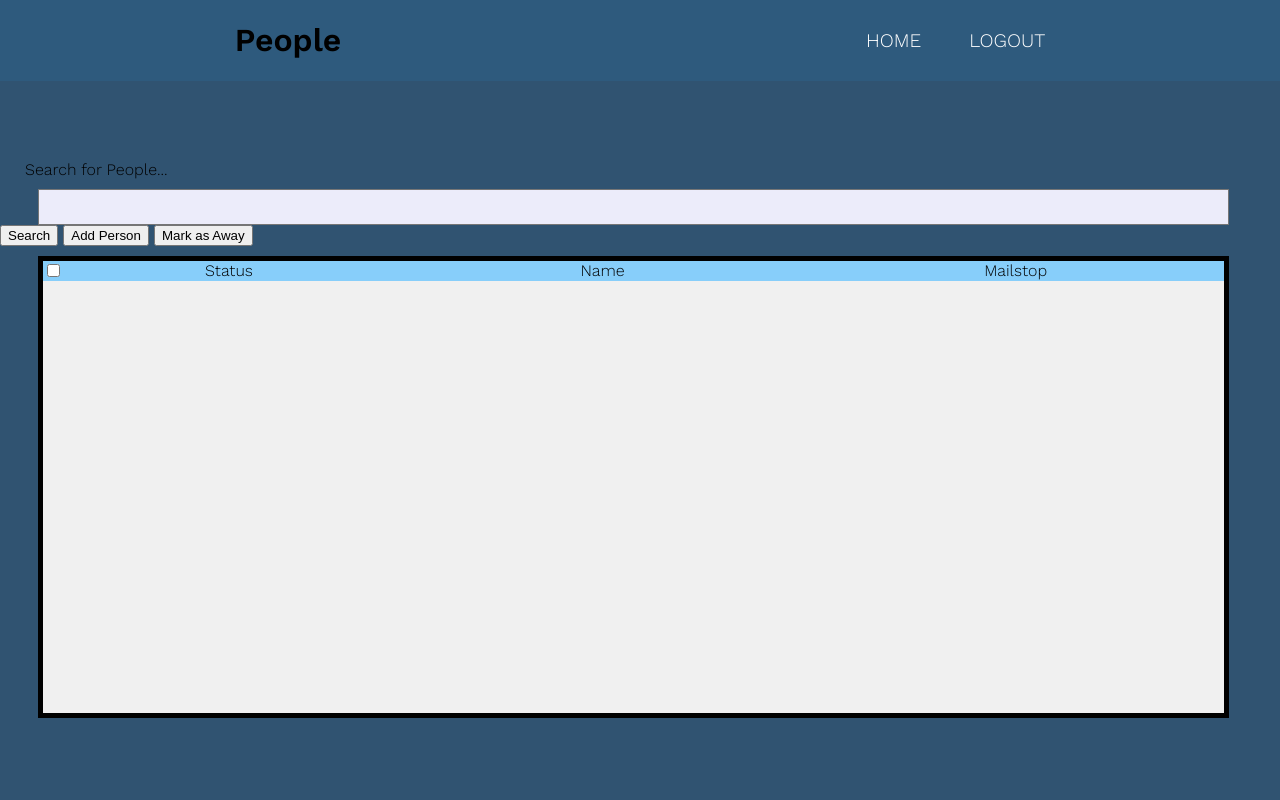
After one commit to wang1kevin1/CruzMail, a Django app: page /person/ in a window 1280 px wide. The commit adds this page. Run offline with Django 3.2, Linux system fonts and the light colour scheme; data that the repository does not hold is empty.

Commit message:
Testing new persons page

```diff
--- /dev/null
+++ b/pre-release-1.0/cruzmail/static/css/person.css
@@ -0,0 +1,116 @@
+/*dividers for manager top bar*/
+.row:after {
+  content: "";
+  display: table;
+  clear: both;
+}
+.pic_column {
+  float: left;
+  width: 100px;
+}
+.title_column {
+  float: left;
+  width: 80%;
+  font-family: arial;
+  font-size: 80px;
+}
+
+.list{
+  margin-top:10px;
+  margin-left:3%;
+  margin-right:3%;
+  width: 93%;
+  resize:none;
+}
+.list2{
+
+  border: 5px solid black;
+  margin-top:10px;
+  margin-left:3%;
+  margin-right:3%;
+  width: 93%;
+  resize:none;
+  background-color:rgb(240, 240, 240);
+}
+
+.body {
+  width: 90%;
+  height: 200px;
+  background-color: #073B6B;
+}
+.col_title{
+  float:left;
+  position:relative;
+  width:30%;
+  height:19.667px;
+  text-align: center;
+  border-right:3px solid lightskyblue;
+  border-bottom:3px solid lightskyblue;
+}
+.col_xtitle{
+  float:left;
+  width:35%;
+  text-align: center;
+  border-right:3px solid lightskyblue;
+  border-bottom:3px solid lightskyblue;
+}
+.col_results{
+  float:left;
+  width:32%;
+  border-right:3px solid lightskyblue;
+  border-bottom:3px solid lightskyblue;
+}
+.col_xresults{
+  float:left;
+  width:35%;
+  border-right:3px solid lightskyblue;
+  border-bottom:3px solid lightskyblue;
+}
+.buttons {
+
+  position: absolute;
+  /*top: 35%;
+  left: 30%;*/
+  transform: translate(-50%, -50%);
+  color:rgb(0, 0, 0);
+  width: 120px;
+  height: 80px;
+  border: 2px solid #fff;
+  font-size: 18px;
+  border-radius: 4px;
+  transition: .6s;
+  overflow: hidden;
+
+
+}
+
+.new_person{
+  position:absolute;
+  top: 20%;
+  right:10%;
+  width:80%;
+  height:70%;
+  background-color: rgb(255,255,255);
+  z-index:5;
+}
+#overlay {
+position: fixed;
+
+width: 100%;
+height: 100%;
+top: 0;
+left: 0;
+right: 0;
+bottom: 0;
+background-color: rgba(0,0,0,0.5);
+z-index: 5;
+cursor: pointer;
+}
+
+.exit_button{
+  position:absolute;
+  top:20%;
+  right:10%;
+  z-index:10;
+
+}
--- /dev/null
+++ b/pre-release-1.0/cruzmail/static/js/person_html.js
@@ -0,0 +1,124 @@
+var myModel = {
+  name: "Who's Ashley",
+  test: '',
+  index: 0,
+  allTrue: false,
+
+  new_person: '',
+  new_ppl_email: '',
+  new_ppl_status: '',
+  new_mailstop: '',
+  Info: [],
+  currentView: -1,
+  newPersonView: false,
+};
+
+var myViewModel = new Vue({
+  el: '#person_view',
+  delimiters: ['${', '}'],
+  data: myModel,
+  methods: {
+    change_to_true: changes_to_true = function () {
+      var allTrue = !myViewModel.allTrue;
+      for (var key in myViewModel.Info)
+        myViewModel.Info[key].isAvailable = allTrue;
+    },
+    addPerson: addPeople = function () {
+      $.ajax({
+        type: "POST",
+        url: '/add_person',
+        data: {
+          "ppl_name": myViewModel.new_person,
+          "ppl_email": myViewModel.new_ppl_email,
+          "ppl_status": myViewModel.new_ppl_status,
+          "mailstop": myViewModel.new_mailstop
+        },
+        dataType: 'json',
+        success: function no(response) {
+        },
+        error: function (response) {
+          console.log("invalid inputs\n");
+        }
+      });
+
+    },
+
+    awayPerson: awayPeople = function () {
+      for (var key in myViewModel.Info)
+        if (myViewModel.Info[key].isAvailable)
+          $.ajax({
+            type: "POST",
+            url: '/away_person',
+            data: {
+              "name": myViewModel.Info[key].name
+            },
+            dataType: 'json',
+            success: function no(response) {
+            },
+            error: function (response) {
+              console.log("invalid inputs\n");
+            }
+          });
+    },
+
+    updatePerson: updatePeople = function () {
+      var objHold = myViewModel.Info[myViewModel.currentView];
+      console.log(objHold);
+      $.ajax({
+        type: "POST",
+        url: '/update_person',
+        data: {
+          "ppl_name": objHold.name,
+          "ppl_email": objHold.ppl_email,
+          "ppl_status": objHold.ppl_status,
+          "mailstop": objHold.mailstop
+        },
+        dataType: 'json',
+        success: function no(response) {
+        },
+        error: function (response) {
+          console.log("invalid inputs\n");
+        }
+      });
+    },
+    queryPerson: queryPeople = function () {
+      myViewModel.allTrue = false;
+      myViewModel.currentView = -1;
+
+      $.ajax({
+        type: "POST",
+        url: '/query_person',
+        data: {
+          "search": myViewModel.test,
+          "index": myViewModel.index * 10
+        },
+        dataType: 'json',
+        success: function good(response) {
+          console.log(response.params);
+          myViewModel.Info = [];
+          var index = 0;
+          var objHold;
+          for (var key in response.params) {
+            objHold = response.params[key]
+            myViewModel.Info.push({
+              name: objHold.name,
+              ppl_email: objHold.ppl_email,
+              ppl_status: objHold.ppl_status,
+              mailstop: objHold.mailstop,
+              isAvailable: false,
+              index: index
+            });
+            index++;
+            //console.log(response.params[key]);
+          }
+        },
+        error: function (response) {
+          console.log("invalid inputs\n");
+        }
+      });
+    }
+
+  }
+
+});
+myViewModel.queryPerson();
--- a/pre-release-1.0/cruzmail/templates/home.html
+++ b/pre-release-1.0/cruzmail/templates/home.html
@@ -80,7 +80,9 @@
 
                                 <input type="button" value="Chris" onclick="window.location.href='./menu'" />
 
-                                <input type="button" value="Kevin" onclick="window.location.href='./mailstop'" />
+                                <input type="button" value="Mailstops" onclick="window.location.href='./mailstop'" />
+
+                                <input type="button" value="People" onclick="window.location.href='./person'" />
 
                             </form>
 
--- /dev/null
+++ b/pre-release-1.0/cruzmail/templates/person.html
@@ -0,0 +1,375 @@
+{% load staticfiles %}
+
+<html>
+
+<head>
+	<html lang="en">
+
+	<head>
+		<style>
+			@import url('https://fonts.googleapis.com/css?family=Work+Sans:300,600');
+
+			:root {
+				--background: #2E5A7D
+			}
+
+			/*
+					  #305371 for background
+					  #2C5779 nav bar
+					*/
+			*,
+			*::before,
+			*::after {
+				box-sizing: border-box;
+			}
+
+			body {
+				margin: 0;
+				background: #305371;
+				font-family: 'Work Sans', sans-serif;
+				font-weight: 400;
+			}
+
+			.content {
+				height: 200vh;
+				background-image: url(//unsplash.it/1000/1000);
+				background-color: #333;
+				/*    */
+				background-blend-mode: multiply;
+				background-size: cover;
+				display: grid;
+				place-items: center;
+			}
+
+			/* navigation styles start here */
+
+			header {
+				background: var(--background);
+				text-align: center;
+				position: fixed;
+				z-index: 999;
+				width: 100%;
+			}
+
+			/*stuff i just found online*/
+			.nav-toggle {
+				position: absolute !important;
+				top: -9999px !important;
+				left: -9999px !important;
+			}
+
+			.nav-toggle:focus~.nav-toggle-label {
+				outline: 3px solid rgba(lightblue, .75);
+			}
+
+			.nav-toggle-label {
+				position: absolute;
+				top: 0;
+				left: 0;
+				margin-left: 1em;
+				height: 100%;
+				display: flex;
+				align-items: center;
+			}
+
+			.nav-toggle-label span,
+			.nav-toggle-label span::before,
+			.nav-toggle-label span::after {
+				display: block;
+				background: white;
+				height: 2px;
+				width: 2em;
+				border-radius: 2px;
+				position: relative;
+			}
+
+			.nav-toggle-label span::before,
+			.nav-toggle-label span::after {
+				content: '';
+				position: absolute;
+			}
+
+			.nav-toggle-label span::before {
+				bottom: 7px;
+			}
+
+			.nav-toggle-label span::after {
+				top: 7px;
+			}
+
+			nav {
+				position: absolute;
+				text-align: left;
+				top: 100%;
+				left: 0;
+				background: var(--background);
+				width: 100%;
+				transform: scale(1, 0);
+				transform-origin: top;
+				transition: transform 400ms ease-in-out;
+			}
+
+			nav ul {
+				margin: 0;
+				padding: 0;
+				list-style: none;
+			}
+
+			nav li {
+				margin-bottom: 1em;
+				margin-left: 1em;
+			}
+
+			nav a {
+				color: white;
+				text-decoration: none;
+				font-size: 1.2rem;
+				text-transform: uppercase;
+				opacity: 0;
+				transition: opacity 150ms ease-in-out;
+			}
+
+			nav a:hover {
+				color: #000;
+			}
+
+			.nav-toggle:checked~nav {
+				transform: scale(1, 1);
+			}
+
+			.nav-toggle:checked~nav a {
+				opacity: 1;
+				transition: opacity 250ms ease-in-out 250ms;
+			}
+
+			@media screen and (min-width: 800px) {
+				.nav-toggle-label {
+					display: none;
+				}
+
+				header {
+					display: grid;
+					grid-template-columns: 1fr auto minmax(600px, 3fr) 1fr;
+				}
+
+				.logo {
+					grid-column: 2 / 3;
+				}
+
+				nav {
+					/*  this block needed for edge support*/
+					position: relative;
+					text-align: left;
+					transition: none;
+					transform: scale(1, 1);
+					background: none;
+					top: initial;
+					left: initial;
+
+					/*grid for where to align title */
+					grid-column: 3 / 4;
+					display: flex;
+					justify-content: flex-end;
+					align-items: center;
+				}
+
+				nav ul {
+					display: flex;
+				}
+
+				nav li {
+					margin-left: 3em;
+					margin-bottom: 0;
+				}
+
+				nav a {
+					opacity: 1;
+					position: relative;
+				}
+
+				nav a::before {
+					content: '';
+					display: block;
+					height: 5px;
+					background: black;
+					position: absolute;
+					top: -.75em;
+					left: 0;
+					right: 0;
+					transform: scale(0, 1);
+					transition: transform ease-in-out 250ms;
+				}
+
+				nav a:hover::before {
+					transform: scale(1, 1);
+				}
+			}
+
+
+			/*------------------------CSS FOR THE BUTTONS--------------------------------------*/
+
+			button:hover {
+				background: #5c5b5b;
+				cursor: pointer;
+
+
+			}
+		</style>
+		<meta charset="UTF-8">
+		<meta name="viewport" content="width=device-width, initial-scale=1.0">
+		<meta http-equiv="X-UA-Compatible" content="ie=edge">
+		<!-- Compiled and minified CSS -->
+		<!--
+		  		-->
+		<title>Cruz Mail</title>
+
+
+
+		<header>
+			<h1 class="logo">People</h1>
+			<input type="checkbox" id="nav-toggle" class="nav-toggle">
+			<nav>
+				<ul>
+					<li><a href="#">Home</a></li>
+					<li><a href="#">Logout</a></li>
+				</ul>
+			</nav>
+			<label for="nav-toggle" class="nav-toggle-label">
+				<span></span>
+			</label>
+		</header>
+	</head>
+
+<body>
+	<!--...................................Header for People................................................................-->
+	<div id="person_view">
+
+		<div class="body" style="background-color:#305371; height:20%;"></div>
+
+		&nbsp; &nbsp; &nbsp;Search for People...
+		<textarea class="list" style="background-color: rgb(236, 236, 250)" v-model="test">
+		    ${test}
+	    </textarea>
+
+		<button v-on:click="queryPerson();">Search</button>
+		<button v-on:click="newPersonView = true;">Add Person</button>
+		<button v-on:click="awayPerson();">Mark as Away</button>
+
+		<!-- adding new person overlay -->
+		<div id="overlay" v-if="newPersonView==true">
+			<div style="font-size:30px" class="exit_button" v-on:click="newPersonView=false;">&#129409;
+			</div>
+			<div class="new_person" style="overflow:scroll; overflow-x:hidden;">
+				New Person
+
+				<br>Name
+				<textarea class="list" style="background-color: rgb(236, 236, 250)" v-model="new_person">
+				    ${new_person}
+			    </textarea>
+
+				<br>Email
+				<textarea class="list" style="background-color: rgb(236, 236, 250)" v-model="new_ppl_email">
+				    ${new_ppl_email}
+			    </textarea>
+
+				<br>Mailstop
+				<textarea class="list" style="background-color: rgb(236, 236, 250)" v-model="new_mailstop">
+				    ${new_mailstop}
+			    </textarea>
+
+				<br>
+				<button v-on:click="addPerson(); newPersonView = false;">Add Person</button>
+			</div>
+		</div>
+
+		<!--...................................List Of Mailstops................................................................-->
+		<div class="list2">
+			<div class="row">
+
+				<div class="col_title" style="background-color: lightskyblue; width:30%;">
+
+					<div style="float:left;">
+						<input type="checkbox" v-on:click="change_to_true();" v-model="allTrue">
+						</input>
+					</div>
+					Status
+
+				</div>
+				<div class="col_title" style="background-color: lightskyblue; width:35%; height:19.667px;">
+					Name
+				</div>
+				<div class="col_title" style="background-color: lightskyblue; width:35%; height:19.667px;">
+					Mailstop
+				</div>
+
+			</div>
+			<div style="border-bottom:10px;"></div>
+
+			<div style="overflow:scroll; height: 54%; overflow-x:hidden; overflow-y:overlay;">
+				<div v-for="info in Info" class="row" style="width:100%">
+
+					<div v-if="info.index != currentView">
+						<div class="col_title" style="width:30%;">
+							<div style="float:left;">
+								<input type="checkbox" v-model="info.isAvailable">
+								</input>
+							</div>
+
+							<div v-on:click="currentView = info.index">
+								${info.ppl_status}
+							</div>
+						</div>
+						<div class="col_title" style="width:35%;" v-on:click="currentView = info.index">
+							${info.name}
+						</div>
+						<div class="col_title" style="width:35%;" v-on:click="currentView = info.index">
+							${info.mailstop}
+						</div>
+					</div>
+
+					<div v-if="info.index == currentView">
+						<div class="col_title" style="background-color: lightgrey; width:30%;">
+							<div style="float:left;">
+								<input type="checkbox" v-model="info.isAvailable">
+								</input>
+							</div>
+
+							<div v-on:click="currentView = -1">
+								${info.ppl_status}
+							</div>
+						</div>
+						<div class="col_title" style="background-color: lightgrey; width:35%;" v-on:click="currentView = -1">
+							${info.name}
+						</div>
+						<div class="col_title" style="background-color: lightgrey; width:35%;" v-on:click="currentView = -1">
+							${info.mailstop}
+						</div>
+
+
+						<br>&nbsp;&nbsp;Email
+						<textarea style="background-color: rgb(236, 236, 250)" v-model="info.ppl_email">
+			    			${info.ppl_email}
+	   				 	</textarea>
+
+						<br>
+						<button v-on:click="updatePerson()">
+							Update
+						</button>
+
+						<div style="border-bottom:3px solid lightskyblue;">
+						</div>
+					</div>
+				</div>
+			</div>
+		</div>
+	</div>
+
+
+	<script src="{% static 'js/jquery-3.2.1.js' %}"></script>
+	<script src="{% static 'js/vue.js' %}"></script>
+	<script src="{% static 'js/person_html.js' %}"></script>
+	<link href="{% static 'css/person.css' %}" rel="stylesheet">
+
+</body>
+
+</html>
--- a/pre-release-1.0/cruzmail/urls.py
+++ b/pre-release-1.0/cruzmail/urls.py
@@ -27,6 +27,7 @@ from .views import (
     ManagePageViews,
     MailstopPageViews,
     MenuPageViews,
+    PersonPageViews,
 )
 from django.urls import path, include
 from django.views.generic import TemplateView
@@ -43,6 +44,7 @@ urlpatterns = [
     path('',        HomePageViews.as_view(),   name='home'),
     path('menu/', MenuPageViews.as_view(), name='menu'),
     path('mailstop/', MailstopPageViews.as_view(), name='mailstop'),
+    path('person/', PersonPageViews.as_view(), name='person'),
     #path('collection/', CollectionPageViews>as_view(), name='users'),
 
     url(r'^account/', include('cruzmail.account.urls')),
@@ -63,6 +65,13 @@ urlpatterns = [
     url(r'^update_mailstop', views.update_mailstop, name='update_mailstop'),
     url(r'^add_mailstop', views.add_mailstop, name='add_mailstop'),
 
+    # People (Recipient Management)
+    #url(r'collection/^$',views.new_mailstop, name='new_mailstop')
+    url(r'^query_person', views.query_person, name='new_person'),
+    url(r'^away_person', views.away_person, name='away_person'),
+    url(r'^update_person', views.update_person, name='update_person'),
+    url(r'^add_person', views.add_person, name='add_person'),
+
     # Admin (Employee Management)
     url(r'^get_users', views.get_users, name='get_users'),
 
--- a/pre-release-1.0/cruzmail/views.py
+++ b/pre-release-1.0/cruzmail/views.py
@@ -109,6 +109,48 @@ def add_mailstop(request):
                                    )
     return JsonResponse(dict(test="ok"))
 
+# PEOPLE (CUSTOMER) VIEWS
+@csrf_exempt
+def query_person(request):
+    params = []
+    search = request.POST.get('search')
+    index = int(request.POST.get('index'))
+    for r in people_master.objects.all():
+      if search is None or (len(search) <= len(r.name) and search == r.name[0:len(search)]):
+        t = dict(name       = r.name,
+                 ppl_email  = r.ppl_email,
+                 ppl_status = r.ppl_status,
+                 mailstop   = r.mailstop
+                )
+        params.append(t)
+    return JsonResponse(dict(params= params))
+
+@csrf_exempt
+def away_person(request):
+    t = people_master.objects.get(name=request.POST.get('name'))
+    t.ppl_status='Away'
+    t.save()
+    return JsonResponse(dict(test="ok"))
+
+@csrf_exempt
+def update_person(request):
+    t = people_master.objects.get(name=request.POST.get('ppl_name'))
+    t.ppl_email   = request.POST.get('ppl_email')
+    t.ppl_status  = request.POST.get('ppl_status')
+    t.mailstop    = request.POST.get('mailstop')
+    t.save()
+    return JsonResponse(dict(test="ok"))
+
+@csrf_exempt
+def add_person(request):
+    people_master.objects.create(name        = request.POST.get('ppl_name'),
+                                 ppl_email   = request.POST.get('ppl_email'),
+                                 ppl_status  = 'Available',
+                                 mailstop    = request.POST.get('mailstop'),
+                                )
+    return JsonResponse(dict(test="ok"))
+
+
 # ADMIN VIEWS
 @csrf_exempt
 def get_users(request):
@@ -143,3 +185,6 @@ class CollectionPageViews(TemplateView):
 
 class MailstopPageViews(TemplateView):
     template_name = 'mailstop.html'
+
+class PersonPageViews(TemplateView):
+    template_name = 'person.html'
--- a/pre-release-1.0/cruzmail_db.sql
+++ b/pre-release-1.0/cruzmail_db.sql
@@ -17,7 +17,8 @@ CREATE TABLE mailstops_master (
 
 CREATE TABLE people_master (
   name VARCHAR(20) NOT NULL,
-  email VARCHAR(20) NOT NULL,
+  ppl_email VARCHAR(40) NOT NULL,
+  ppl_status ENUM('Available', 'Away') NOT NULL,
   mailstop VARCHAR(20) NOT NULL,
   FOREIGN KEY (mailstop) REFERENCES mailstops_master(mailstop) ON UPDATE CASCADE,
   PRIMARY KEY (name, mailstop)
```
Also changed, not shown: pre-release-1.0/cruzmail/collection/models.py (+10 -4 lines).
